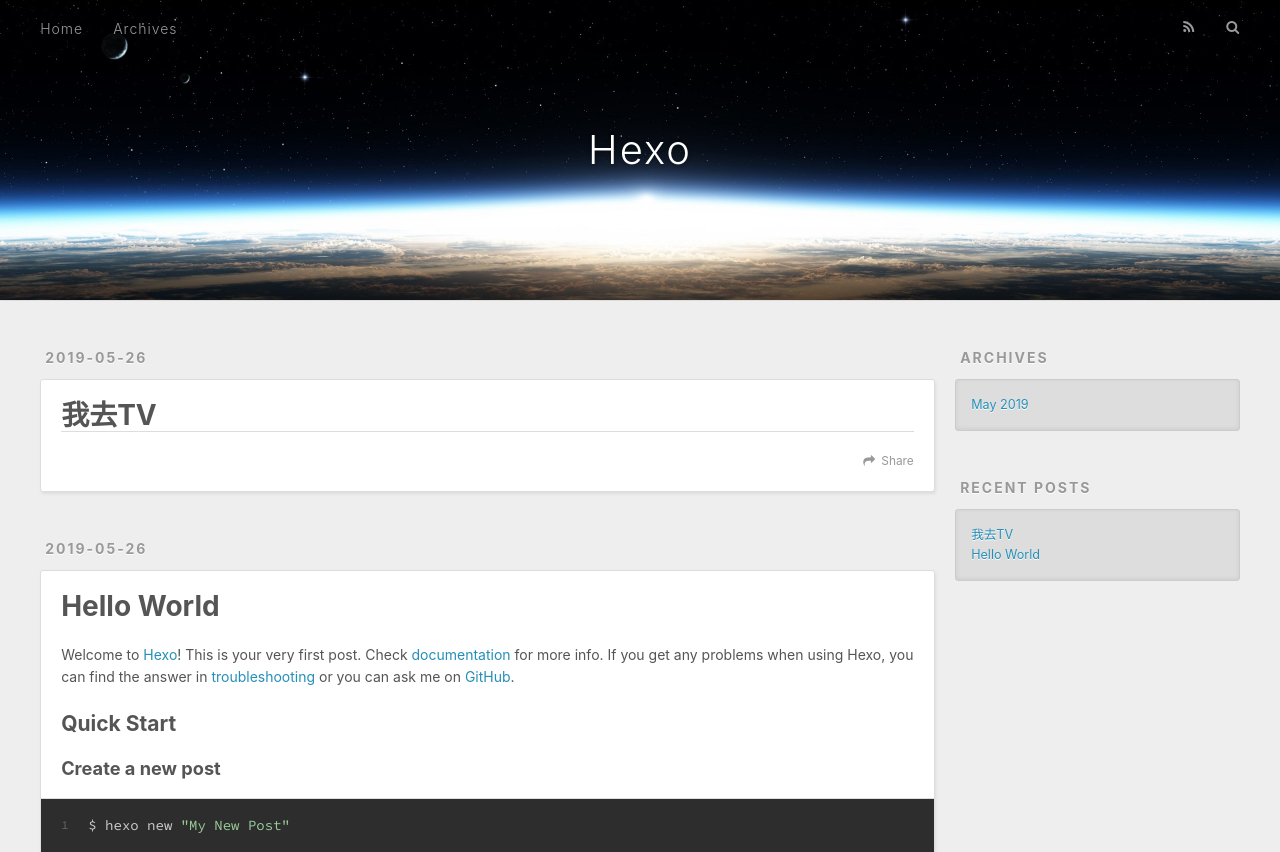
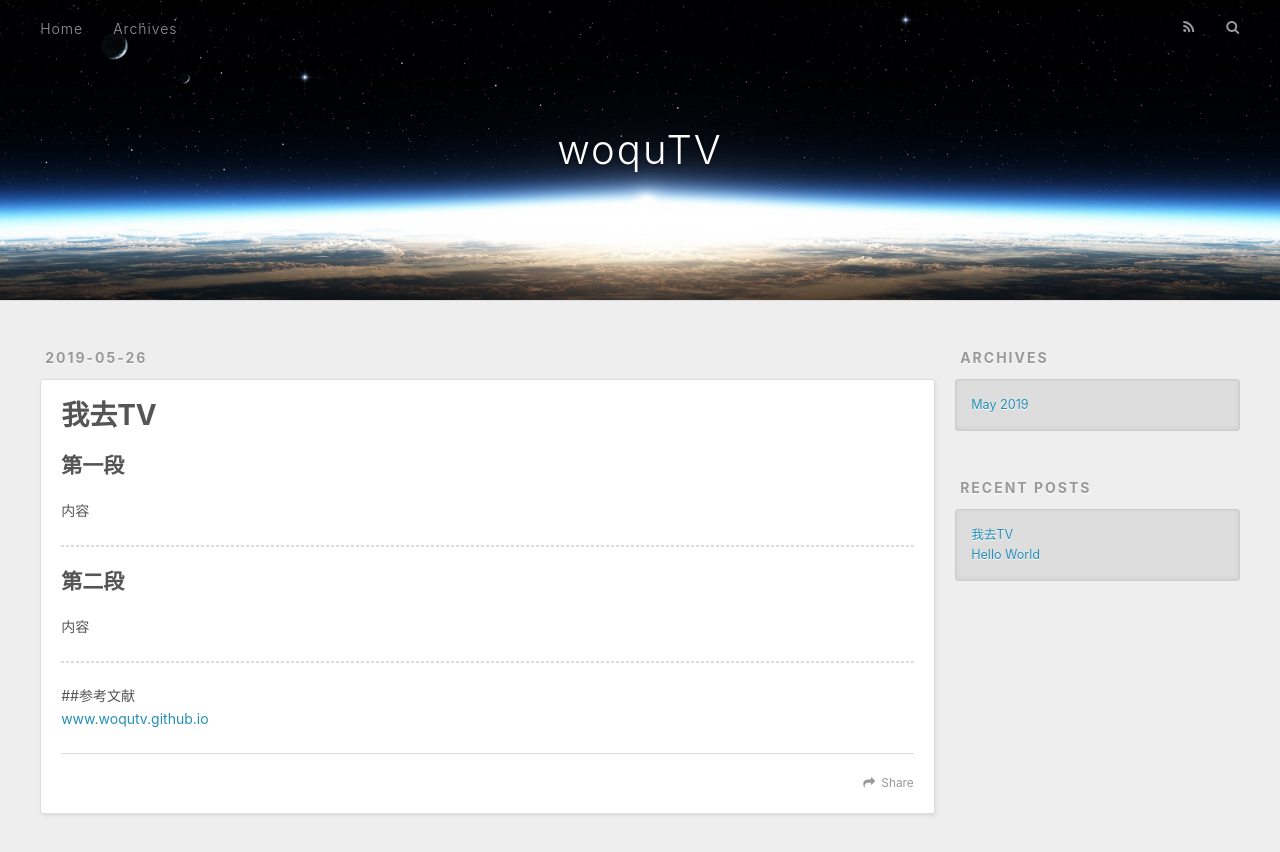
Before and after one commit to woquTV/woquTV.github.io, a plain HTML site: page index.html in a window 1280 px wide. Shown: the top 852 px of the page. Drawn offline with nearby package versions, Linux system fonts and the light colour scheme.

Commit message:
Site updated: 2019-05-26 20:48:29

```diff
--- a/index.html
+++ b/index.html
@@ -5,17 +5,17 @@
 
 
 
-  <title>Hexo</title>
+  <title>woquTV</title>
   <meta name="viewport" content="width=device-width, initial-scale=1, maximum-scale=1">
   <meta property="og:type" content="website">
-<meta property="og:title" content="Hexo">
+<meta property="og:title" content="woquTV">
 <meta property="og:url" content="http://yoursite.com/index.html">
-<meta property="og:site_name" content="Hexo">
+<meta property="og:site_name" content="woquTV">
 <meta property="og:locale" content="default">
 <meta name="twitter:card" content="summary">
-<meta name="twitter:title" content="Hexo">
+<meta name="twitter:title" content="woquTV">
 
-    <link rel="alternate" href="/atom.xml" title="Hexo" type="application/atom+xml">
+    <link rel="alternate" href="/atom.xml" title="woquTV" type="application/atom+xml">
 
 
     <link rel="icon" href="/favicon.png">
@@ -34,7 +34,7 @@
   <div id="header-outer" class="outer">
     <div id="header-title" class="inner">
       <h1 id="logo-wrap">
-        <a href="/" id="logo">Hexo</a>
+        <a href="/" id="logo">woquTV</a>
       </h1>
 
     </div>
@@ -84,11 +84,16 @@
 
     <div class="article-entry" itemprop="articleBody">
 
+        <h2 id="第一段"><a href="#第一段" class="headerlink" title="第一段"></a>第一段</h2><p>内容</p>
+<hr>
+<h2 id="第二段"><a href="#第二段" class="headerlink" title="第二段"></a>第二段</h2><p>内容</p>
+<hr>
+<p>##参考文献<br><a href="http://www.woqutv.github.io" target="_blank" rel="noopener">www.woqutv.github.io</a></p>
 
 
     </div>
     <footer class="article-footer">
-      <a data-url="http://yoursite.com/2019/05/26/我去TV/" data-id="cjw4wz2sr0000m0vf8idphjj2" class="article-share-link">Share</a>
+      <a data-url="http://yoursite.com/2019/05/26/我去TV/" data-id="cjw4xszwo0001ngvfkdy4sf76" class="article-share-link">Share</a>
 
 
     </footer>
@@ -133,7 +138,7 @@
 
     </div>
     <footer class="article-footer">
-      <a data-url="http://yoursite.com/2019/05/26/hello-world/" data-id="cjw4wz2t30001m0vff5vq6fs5" class="article-share-link">Share</a>
+      <a data-url="http://yoursite.com/2019/05/26/hello-world/" data-id="cjw4xszwa0000ngvf4fsj2hc0" class="article-share-link">Share</a>
 
 
     </footer>
```
Also changed, not shown: 2019/05/26/hello-world/index.html (+5 -5 lines), 2019/05/26/我去TV/index.html (+15 -7 lines), archives/2019/05/index.html (+6 -6 lines), archives/2019/index.html (+6 -6 lines), archives/index.html (+6 -6 lines).
